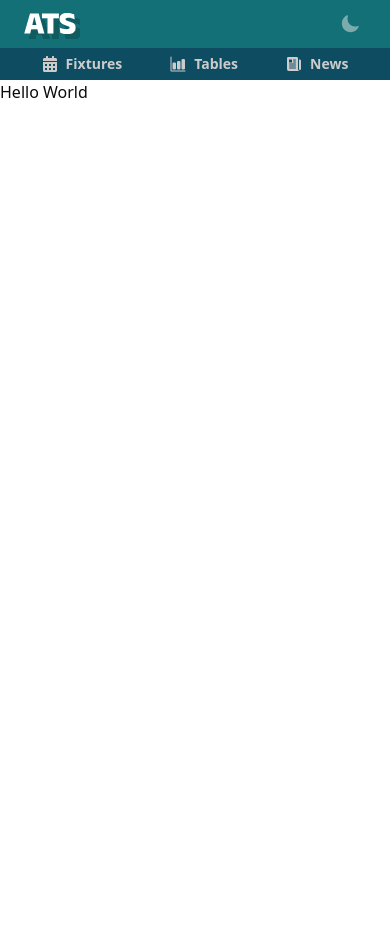
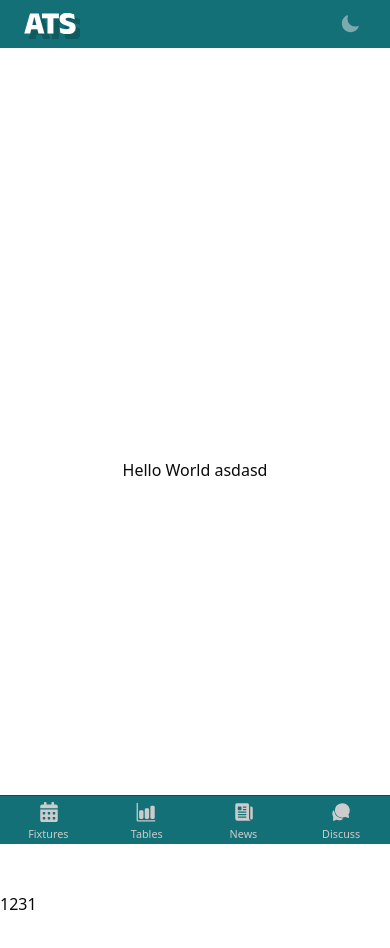
Before and after one commit to above-the-spread-team/ats-frontend, a Next.js app: page / in a window 390 px wide. Shown: the top 948 px of the page. Before the commit the page ends 844 px from the top, so only its background shows below. Built offline with nearby package versions, Linux system fonts and the light colour scheme.

Commit message:
add mobile nav

```diff
--- /dev/null
+++ b/src/app/discuss/page.tsx
@@ -0,0 +1,3 @@
+export default function Discuss() {
+  return <div>Discuss</div>;
+}
--- a/src/app/layout.tsx
+++ b/src/app/layout.tsx
@@ -4,6 +4,7 @@ import "./globals.css";
 import Header from "@/components/layout/header";
 import { ThemeProvider } from "@/providers/theme-provider";
 import Nav from "@/components/layout/nav";
+import MobileNav from "@/components/layout/mobile-nax";
 const ff = Arimo({
   weight: ["400", "500", "600", "700"],
   variable: "--font-alan-sans",
@@ -18,7 +19,7 @@ export default function RootLayout({
   return (
     <html lang="en" suppressHydrationWarning>
       <body
-        className={`${ff.variable} font-alan-sans overflow-x-hidden antialiased`}
+        className={`${ff.variable} font-alan-sans overflow-x-hidden antialiased pb-16 md:pb-0`}
       >
         <ThemeProvider
           attribute="class"
@@ -29,6 +30,7 @@ export default function RootLayout({
           <Header />
           <Nav />
           {children}
+          <MobileNav />
         </ThemeProvider>
       </body>
     </html>
--- a/src/app/page.tsx
+++ b/src/app/page.tsx
@@ -1,3 +1,10 @@
 export default function Home() {
-  return <div>Hello World</div>;
+  return (
+    <div className="">
+      <div className="flex justify-center items-center h-screen">
+        Hello World asdasd
+      </div>
+      <p>1231</p>
+    </div>
+  );
 }
--- a/src/components/layout/header.tsx
+++ b/src/components/layout/header.tsx
@@ -19,7 +19,9 @@ export default function Header() {
         className="w-14 mt-1 md:hidden"
       />
 
-      <ThemeToggle />
+      <div className="flex items-center gap-2">
+        <ThemeToggle />
+      </div>
     </div>
   );
 }
--- /dev/null
+++ b/src/components/layout/mobile-nax.tsx
@@ -0,0 +1,35 @@
+"use client";
+
+import Link from "next/link";
+import { usePathname } from "next/navigation";
+import { navItems } from "@/data/nav";
+
+export default function MobileNav() {
+  const pathname = usePathname();
+
+  return (
+    <nav className="md:hidden fixed bottom-0 left-0 right-0 bg-primary border-t border-primary-active z-50">
+      <div className="grid grid-cols-4 h-12">
+        {navItems.map((item) => {
+          const Icon = item.icon;
+          const isActive = pathname === item.href;
+
+          return (
+            <Link
+              key={item.href}
+              href={item.href}
+              className={`flex flex-col items-center pt-1 justify-center gap-1 transition-all duration-300 ${
+                isActive
+                  ? "text-white bg-primary-active"
+                  : "text-mygray hover:text-white/80"
+              }`}
+            >
+              <Icon className={`w-5 h-5 ${isActive ? "scale-110" : ""}`} />
+              <span className="text-xs scale-90 font-medium">{item.label}</span>
+            </Link>
+          );
+        })}
+      </div>
+    </nav>
+  );
+}
--- a/src/components/layout/nav.tsx
+++ b/src/components/layout/nav.tsx
@@ -8,7 +8,7 @@ export default function Nav() {
   const pathname = usePathname();
 
   return (
-    <nav className="flex justify-center items-center px-6 h-8 bg-primary-active  ">
+    <nav className="hidden md:flex justify-center items-center px-6 h-8 bg-primary-active">
       {navItems.map((item) => {
         const Icon = item.icon;
         const isActive = pathname === item.href;
@@ -23,8 +23,8 @@ export default function Nav() {
                 : "text-mygray hover:bg-neutral-800/30 hover:text-white/80"
             }`}
           >
-            <Icon className="w-4 h-4" />
-            <p className="text-sm font-bold">{item.label}</p>
+            <Icon className={`w-4 h-4 ${isActive ? "scale-110" : ""}`} />
+            <p className={`text-sm font-bold`}>{item.label}</p>
           </Link>
         );
       })}
--- a/src/data/nav.ts
+++ b/src/data/nav.ts
@@ -1,5 +1,6 @@
 import { FaCalendarAlt } from "react-icons/fa";
 import { IoBarChart, IoNewspaper } from "react-icons/io5";
+import { IoChatbubbles } from "react-icons/io5";
 import { IconType } from "react-icons";
 
 export interface NavItem {
@@ -24,4 +25,9 @@ export const navItems: NavItem[] = [
     href: "/news",
     icon: IoNewspaper,
   },
+  {
+    label: "Discuss",
+    href: "/discuss",
+    icon: IoChatbubbles,
+  },
 ];
```
